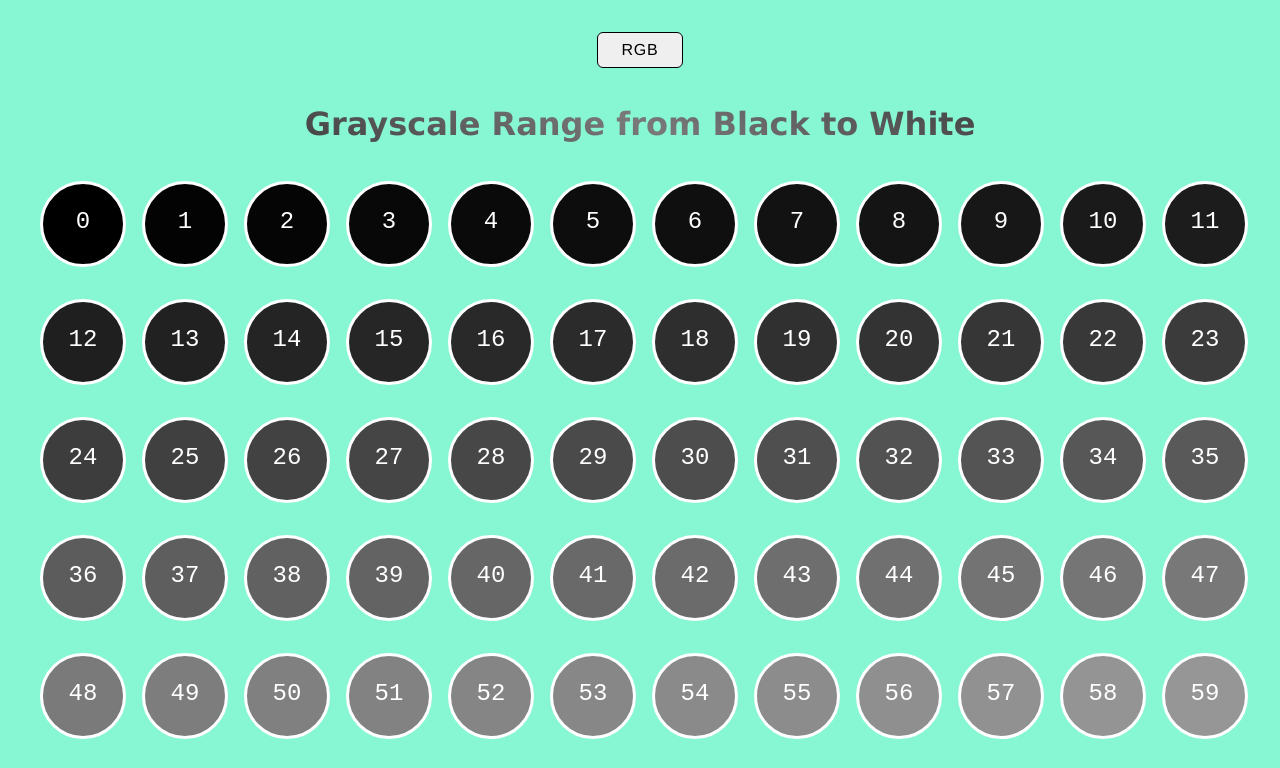
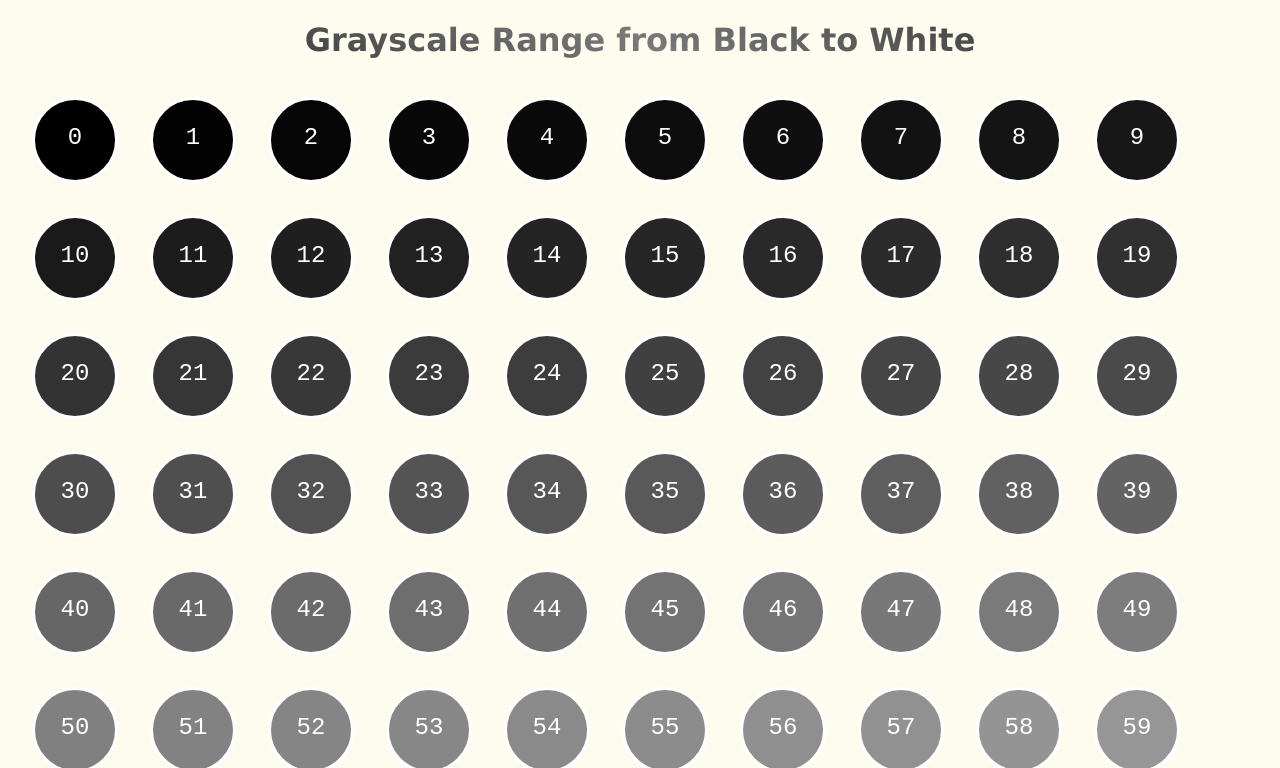
Before and after one commit to ProTechZ/Color-Ranges, a plain HTML site: page index.html in a window 1280 px wide. Shown: the top 768 px of the page. Drawn offline with Linux system fonts and the light colour scheme.

Commit message:
Added final touches

```diff
--- a/grayscale.js
+++ b/grayscale.js
@@ -2,18 +2,18 @@
 grayscaleSection = document.getElementById('section-grayscale')
 
 for (let i = 0; i < 101; i++) {
-    m = document.createElement('div');
-    m.style.backgroundColor = `hsl(0, 0%, ${i}%)`;
-    m.setAttribute('class', 'grayscale-ranges');
+    colour = document.createElement('div');
+    colour.style.backgroundColor = `hsl(0, 0%, ${i}%)`;
+    colour.setAttribute('class', 'grayscale-colour');
 
-    n = document.createElement('p');
-    n.textContent = i;
+    colourNum = document.createElement('p');
+    colourNum.textContent = i;
 
     if (i < 60) {
-        n.style.color = `white`;
-        m.style.borderColor = 'white';
+        colourNum.style.color = `white`;
+        colour.style.borderColor = 'white';
     }
 
-    m.appendChild(n);
-    grayscaleSection.appendChild(m);
+    colour.appendChild(colourNum);
+    grayscaleSection.appendChild(colour);
 }
--- a/index.html
+++ b/index.html
@@ -11,7 +11,6 @@
 
 </head>
 <body>
-    <button onclick="shift('rgb')" type="button" id="range-btn">RGB</button>
     <div id="section-grayscale">
         <h1 class="title">Grayscale Range from Black to White</h1>
     </div>
--- a/index.js
+++ /dev/null
@@ -1,10 +0,0 @@
-function shift(to) {
-    if (to === 'rgb') {
-        grayscaleSection = document.querySelector('#section-grayscale');
-        btn = document.querySelector('#range-btn');
-        grayscaleSection.style.visibility = 'hidden';
-        console.log(btn)
-        btn.textContent = 'Grayscale'
-
-    }
-}
--- a/styles.css
+++ b/styles.css
@@ -1,22 +1,20 @@
-
-#range-btn {
-    padding: 0.5rem 1.5rem;
-    font-size: 1rem;
-    letter-spacing: 0.75px;
-    font-family: 'Franklin Gothic Medium', 'Arial Narrow', Arial, sans-serif;
-    margin: 1.5rem 0.25rem 1rem 0.25rem;
-    border-radius: 6px;
-    border: 1.5px solid black;
+::-webkit-scrollbar {
+    display: none;
 }
 
-p {
+.grayscale-colour p {
     text-align: center;
     font-size: x-large;
     font-family: 'Courier New', Courier, monospace;
 }
 
 .title {
-    background-image: repeating-linear-gradient(25deg, #1c1c1c, #797979, #1c1c1c);
+    background-image: repeating-linear-gradient(
+        25deg,
+        #1c1c1c,
+        #797979,
+        #1c1c1c
+    );
     -webkit-background-clip: text;
     -webkit-text-fill-color: transparent;
 }
@@ -26,9 +24,9 @@ p {
     padding: 0;
 }
 
-.grayscale-ranges {
+.grayscale-colour {
     float: left;
-    margin: 1rem 0 1rem 1rem;
+    margin: 1rem 1rem 1rem 1rem;
     width: 5rem;
     height: 5rem;
     border-radius: 5rem;
@@ -36,10 +34,9 @@ p {
 }
 
 body {
-
-    background-color: rgb(135, 246, 211);
+    background-color: #FEFBEF;
     text-align: center;
     font-family: 'Lucida Sans', sans-serif;
-    margin-top: .5rem;
     padding: 0 1rem;
+    margin: 0;
 }
```
